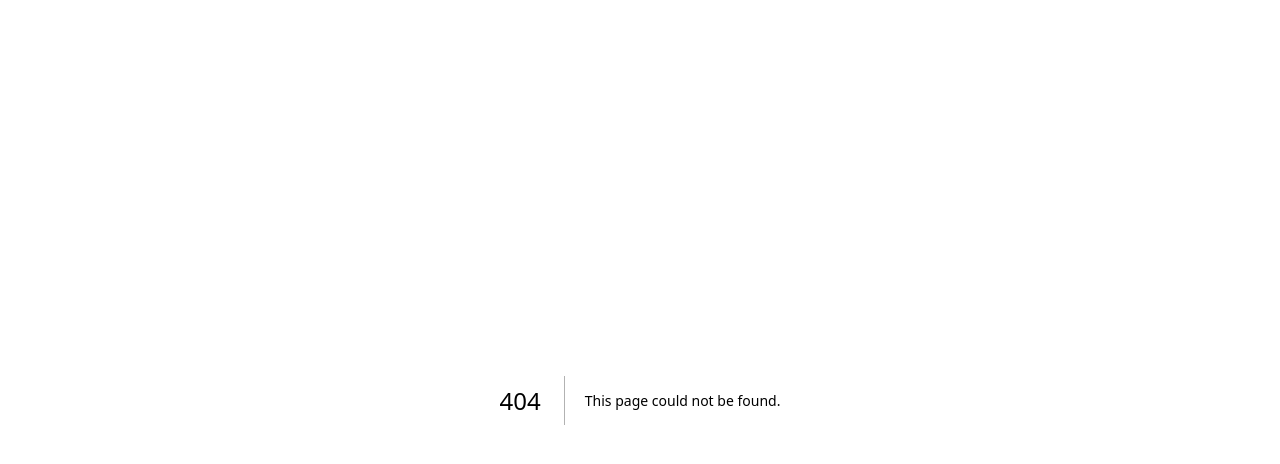
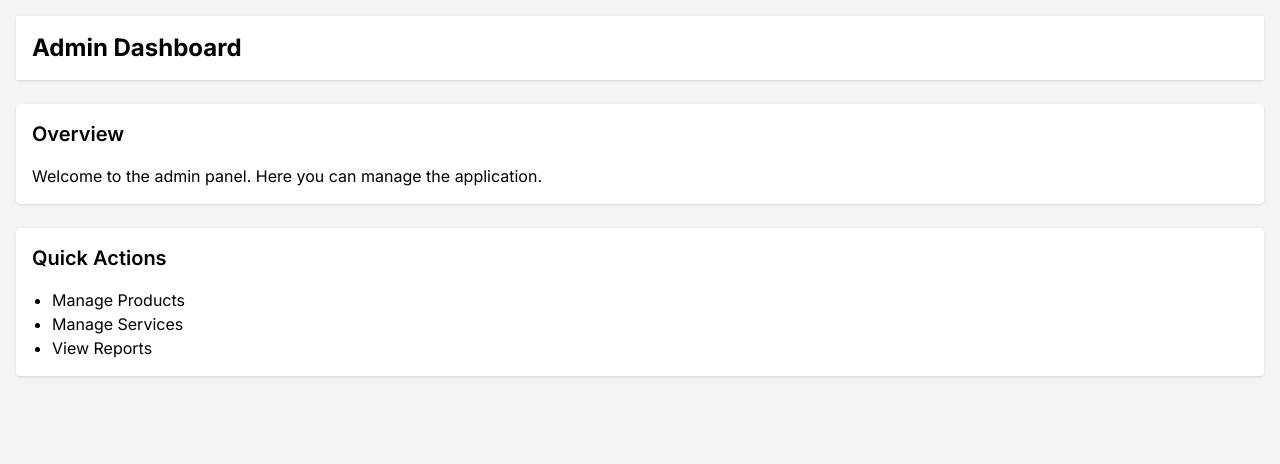
Before and after one commit to SVGamage/ayurvedic-pharmacy, a Next.js app: page /admin in a window 1280 px wide. Before the commit this address had no page. Shown: the top 464 px of the page. Built offline with nearby package versions, Linux system fonts and the light colour scheme.

Commit message:
feat: Create AdminPage component with dashboard overview and quick actions

```diff
--- /dev/null
+++ b/src/app/admin/page.tsx
@@ -0,0 +1,31 @@
+import React from "react";
+
+const AdminPage = () => {
+  return (
+    <div className="min-h-screen bg-gray-100 p-4">
+      <header className="bg-white shadow p-4 mb-6">
+        <h1 className="text-2xl font-bold">Admin Dashboard</h1>
+      </header>
+
+      <main>
+        <section className="bg-white shadow rounded p-4 mb-6">
+          <h2 className="text-xl font-semibold mb-4">Overview</h2>
+          <p>
+            Welcome to the admin panel. Here you can manage the application.
+          </p>
+        </section>
+
+        <section className="bg-white shadow rounded p-4">
+          <h2 className="text-xl font-semibold mb-4">Quick Actions</h2>
+          <ul className="list-disc pl-5">
+            <li>Manage Products</li>
+            <li>Manage Services</li>
+            <li>View Reports</li>
+          </ul>
+        </section>
+      </main>
+    </div>
+  );
+};
+
+export default AdminPage;
```
